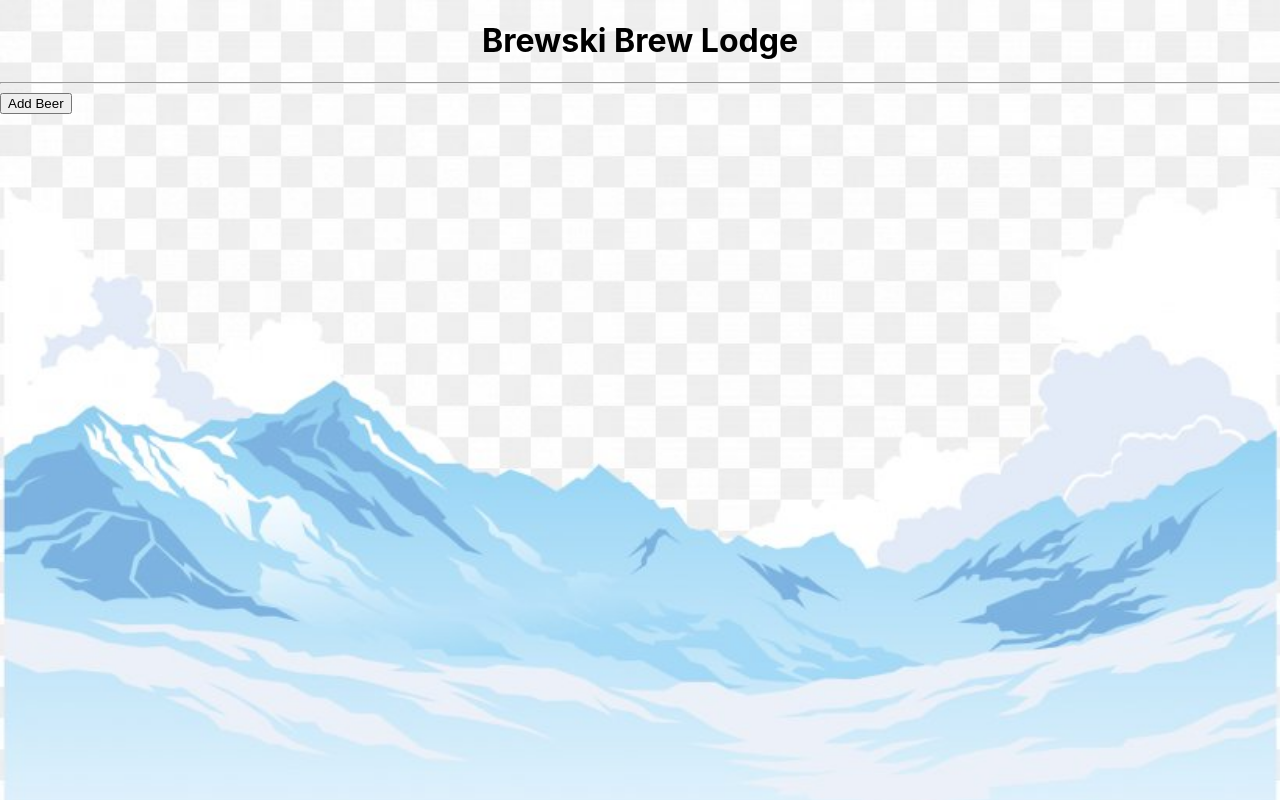
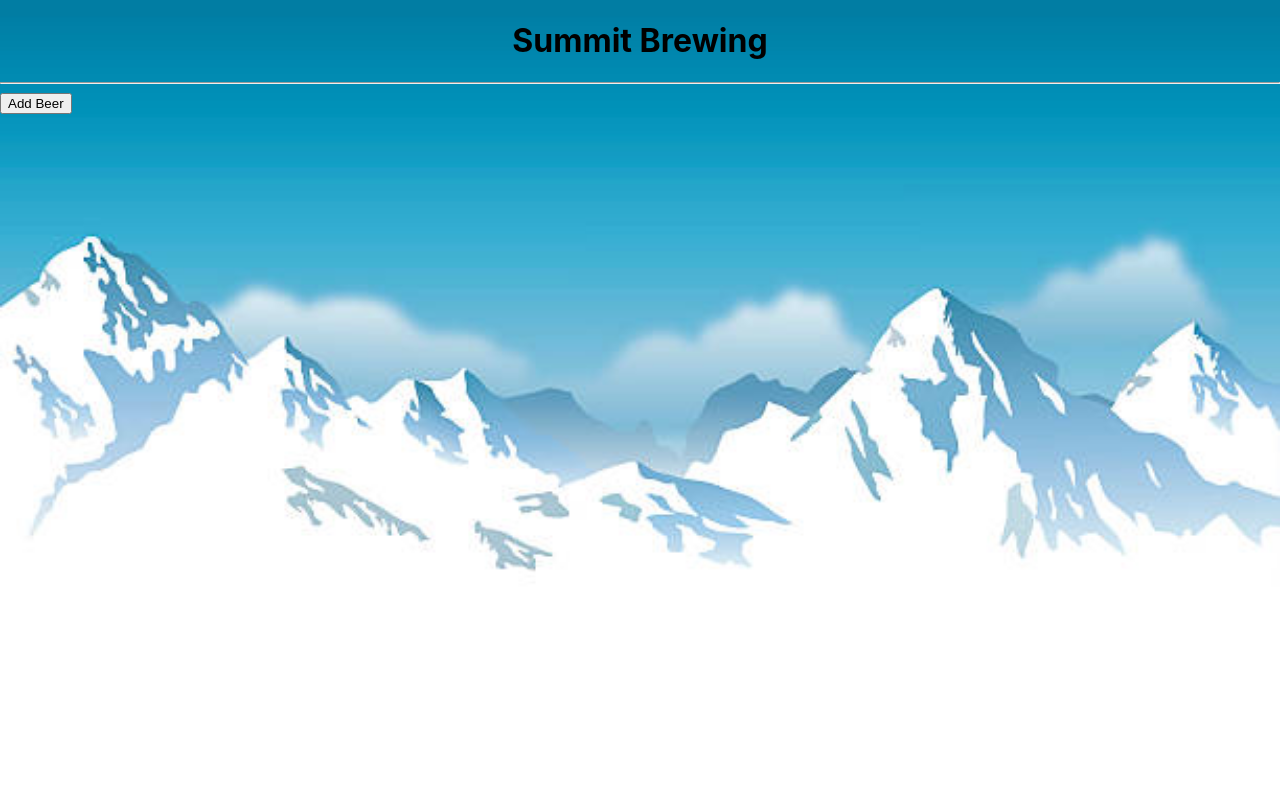
Before and after one commit to GarrettBrown-dev/Brewery-Front-REDUX, a React (Create React App) app: page / in a window 1280 px wide. Built offline with nearby package versions, Linux system fonts and the light colour scheme.

Commit message:
Add slightly better background.

```diff
--- a/src/components/Header.js
+++ b/src/components/Header.js
@@ -3,7 +3,7 @@ import React from 'react';
 function Header() {
   return (
     <React.Fragment>
-      <h1 align="center">Brewski Brew Lodge</h1>
+      <h1 align="center">Summit Brewing</h1>
     </React.Fragment>
   );
 }
```
Also changed, not shown: src/img/BG.jpg.
